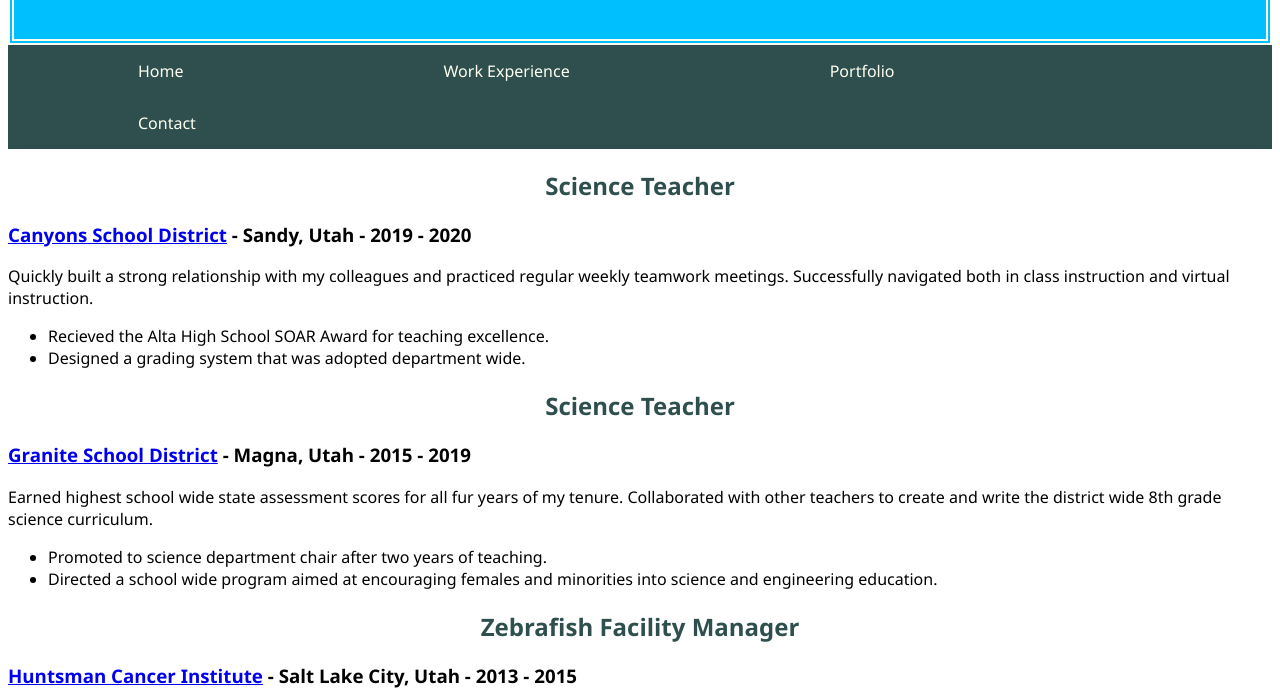
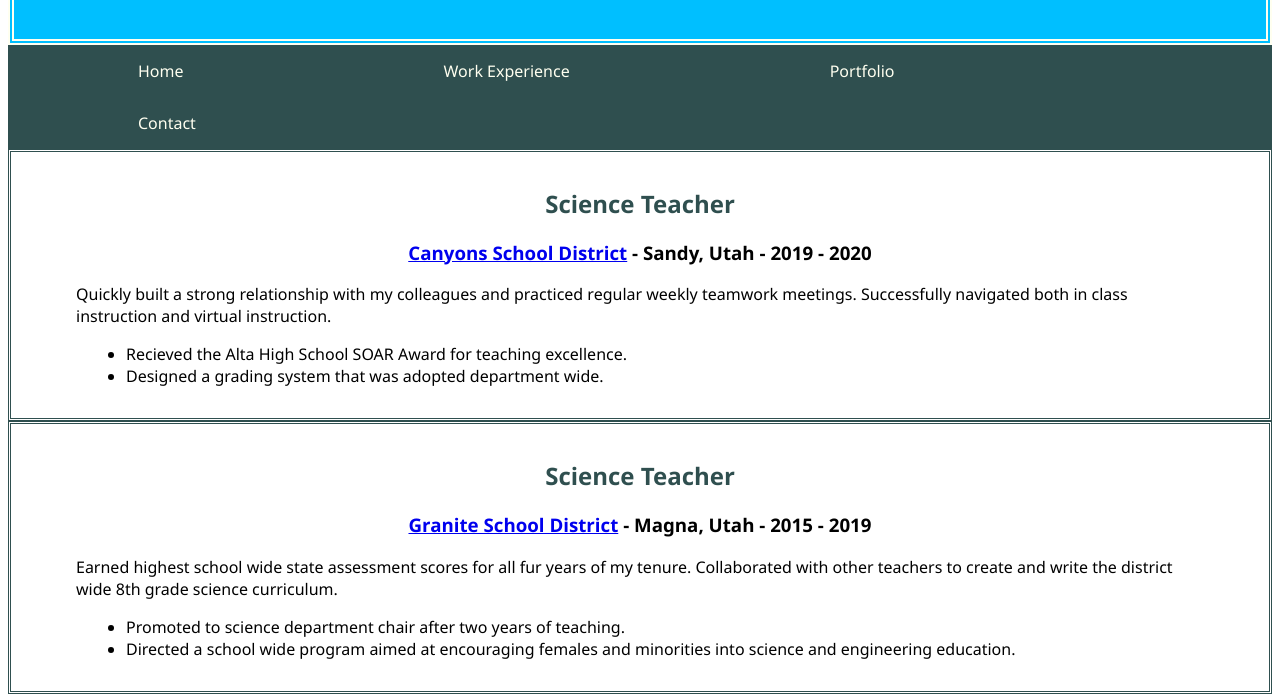
Before and after one commit to Teri-Ed/Project-1, a plain HTML site: page work.html in a window 1280 px wide. Shown: the part 101-795 px from the top of the page. Drawn offline with Linux system fonts and the light colour scheme.

Commit message:
Added formatting to work experience page.

```diff
--- a/css/mainstyle.css
+++ b/css/mainstyle.css
@@ -58,3 +58,19 @@ li.navlist a:hover {
       width: 100%;
     }
   }
+  .workexperience {
+    padding: 15px;
+    border-style: double;
+    border-color: #2f4f4f
+}
+.worktitle {
+    text-align: center;
+}
+.workdescription {
+    padding-left: 50px;
+    padding-right: 50px;
+}
+.worklist {
+    padding-left: 100px;
+    padding-right: 100px;
+}
--- a/work.html
+++ b/work.html
@@ -19,37 +19,37 @@
             </ul>
         </nav>
         <div>
-            <section>
-                <h2>Science Teacher</h2>
-                <h3><a href="https://www.canyonsdistrict.org/" title="CSD Main Page" target="_blank">Canyons School District</a> - Sandy, Utah - 2019 - 2020</h3>
-                <p>
+            <section class="workexperience">
+                <h2 class="worktitle">Science Teacher</h2>
+                <h3 class="worktitle"><a href="https://www.canyonsdistrict.org/" title="CSD Main Page" target="_blank">Canyons School District</a> - Sandy, Utah - 2019 - 2020</h3>
+                <p class="workdescription">
                     Quickly built a strong relationship with my colleagues and practiced regular weekly teamwork meetings.
                     Successfully navigated both in class instruction and virtual instruction.
-                    <ul>
+                    <ul class="worklist">
                         <li>Recieved the Alta High School SOAR Award for teaching excellence.</li>
                         <li>Designed a grading system that was adopted department wide.</li>
                     </ul>
                 </p>
             </section>
-            <section>
-                <h2>Science Teacher</h2>
-                <h3><a href="https://www.graniteschools.org/" title="GSD Main Page" target="_blank">Granite School District</a> - Magna, Utah - 2015 - 2019</h3>
-                <p>
+            <section  class="workexperience">
+                <h2 class="worktitle">Science Teacher</h2>
+                <h3 class="worktitle"><a href="https://www.graniteschools.org/" title="GSD Main Page" target="_blank">Granite School District</a> - Magna, Utah - 2015 - 2019</h3>
+                <p class="workdescription">
                     Earned highest school wide state assessment scores for all fur years of my tenure.
                     Collaborated with other teachers to create and write the district wide 8th grade science curriculum.
-                    <ul>
+                    <ul class="worklist">
                         <li>Promoted to science department chair after two years of teaching.</li>
                         <li>Directed a school wide program aimed at encouraging females and minorities into science and engineering education.</li>
                     </ul>
                 </p>
             </section>
-            <section>
-                <h2>Zebrafish Facility Manager</h2>
-                <h3><a href="https://healthcare.utah.edu/huntsmancancerinstitute/" title="HCI Main Page" target="_blank">Huntsman Cancer Institute</a> - Salt Lake City, Utah - 2013 - 2015</h3>
-                <p>
+            <section class="workexperience">
+                <h2 class="worktitle">Zebrafish Facility Manager</h2>
+                <h3 class="worktitle"><a href="https://healthcare.utah.edu/huntsmancancerinstitute/" title="HCI Main Page" target="_blank">Huntsman Cancer Institute</a> - Salt Lake City, Utah - 2013 - 2015</h3>
+                <p class="workdescription">
                     Principally responsible for the proper care of over 20,000 zebrafish.
                     Developed strong fish husbandry and managment skills.
-                    <ul>
+                    <ul class="worklist">
                         <li>Successfully completed the primary coursework for my M.S. while working fulltime.</li>
                         <li>Planned and implemented a program for rotifer colonization that increased efficiency and food production by 30%.</li>
                     </ul>
```
